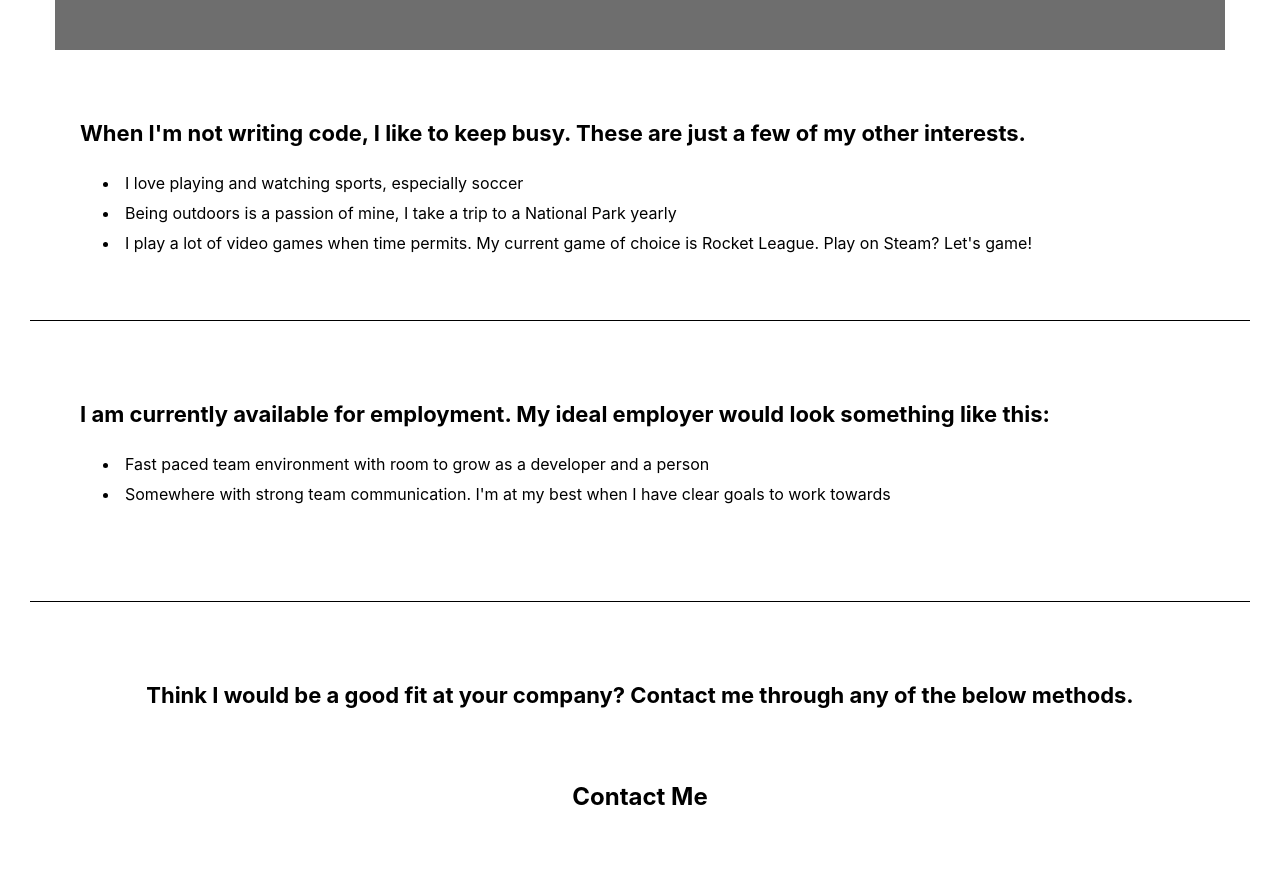
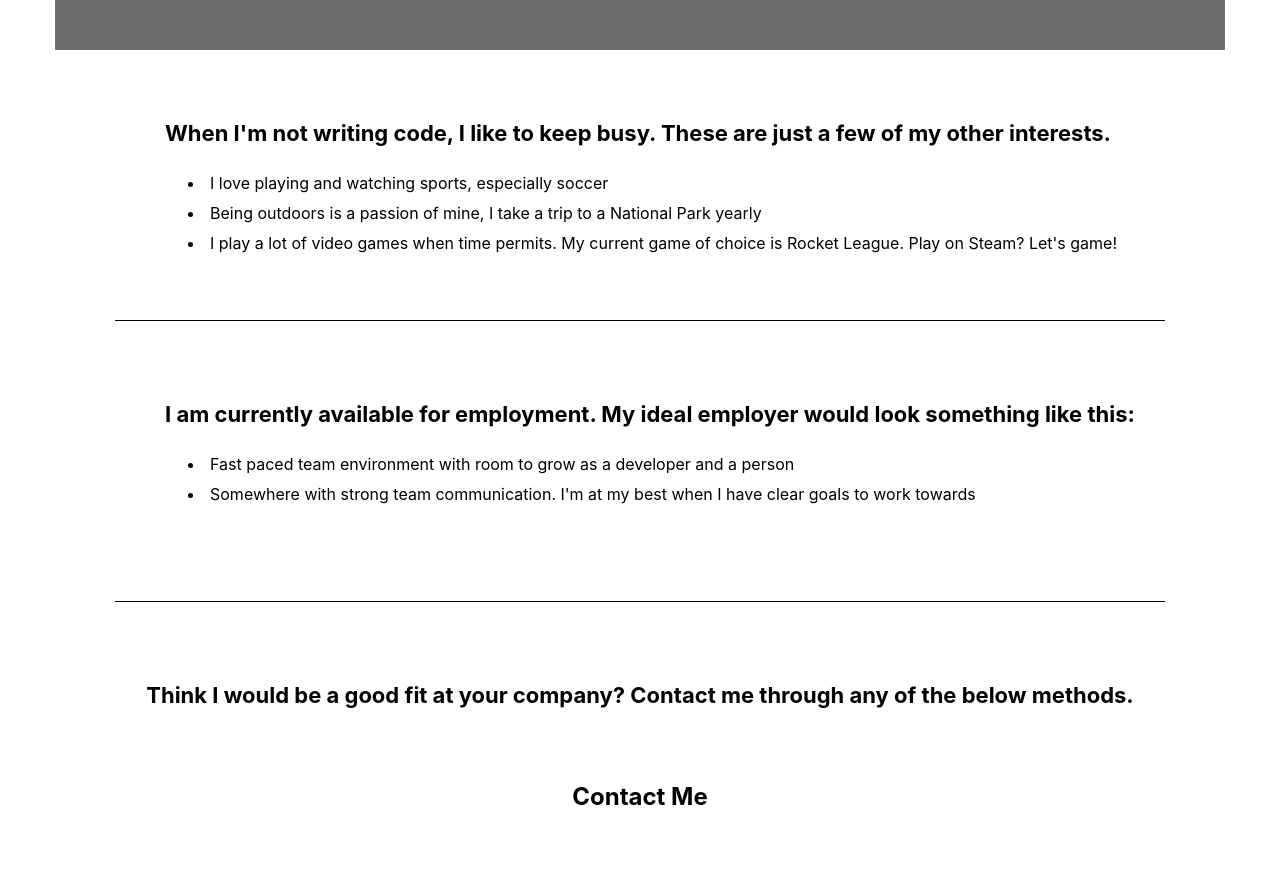
Before and after one commit to WhiteheadAaron/portfolio, a React (Create React App) app: page / in a window 1280 px wide. Shown: the part 1960-2839 px from the top of the page. Built offline with nearby package versions, Linux system fonts and the light colour scheme.

Commit message:
some changes

```diff
--- a/src/index.css
+++ b/src/index.css
@@ -12,6 +12,8 @@ body {
   margin-right: auto;
   background-color: white;
 }
+
+
 
 .help {
   width: 100%;
@@ -251,6 +253,7 @@ a {
 .projectTwo p,
 .projectFour p {
   color: white;
+  font-size: 20px;
 }
 
 .projectThree p,
@@ -350,6 +353,7 @@ a {
   margin-top: 70px;
   height: 25vh;
   max-width: 1170px;
+  width: 1000px;
   margin-left: auto;
   margin-right: auto;
   padding-left: 150px;
@@ -359,6 +363,7 @@ a {
 .company {
   height: 25vh;
   max-width: 1170px;
+  width: 1000px;
   margin-top: 10vh;
   margin-left: auto;
   margin-right: auto;
@@ -382,6 +387,12 @@ a {
 .aboutSection p, .company p, .hello p {
   font-size: 22px;
   font-weight: bolder;
+}
+
+
+
+.pBox p, .firstGrid p, .aboutSection li, .company li {
+  font-size: 16px;
 }
 
 
@@ -447,6 +458,10 @@ a {
 
 
 @media only screen and (max-width: 1150px) {
+
+  .aboutSection, .company {
+    width: auto;
+  }
 
   .aboutSection, .company, .hello {
     margin-left: 20px;
--- a/src/medium.css
+++ b/src/medium.css
@@ -45,7 +45,7 @@
   }
 }
 
-@media only screen and (max-width: 1000px) {
+@media only screen and (max-width: 1150px) {
   .projectOne,
   .projectTwo,
   .projectThree,
```
